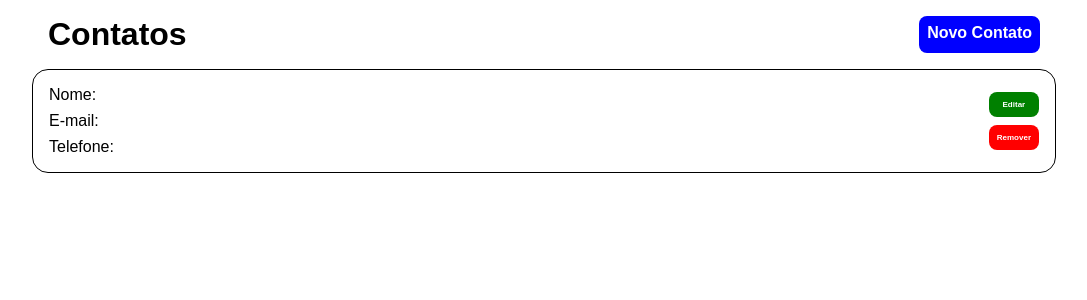
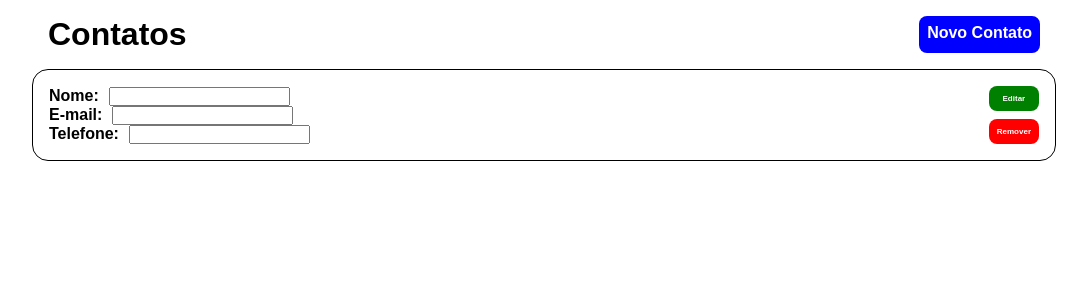
Before and after one commit to JonatasGdeC/lista-de-contatos, a React (Create React App) app: page / in a window 1280 px wide. Shown: the top 300 px of the page, without its empty margins (96-1183 px from the left). Built offline with nearby package versions, Linux system fonts and the light colour scheme.

Commit message:
Criando o reducer para cadastros de novos contatos

```diff
--- a/package.json
+++ b/package.json
@@ -41,6 +41,7 @@
     ]
   },
   "devDependencies": {
+    "@reduxjs/toolkit": "^2.1.0",
     "@types/styled-components": "^5.1.34",
     "@typescript-eslint/eslint-plugin": "^6.19.1",
     "@typescript-eslint/parser": "^6.19.1",
@@ -50,6 +51,7 @@
     "eslint-plugin-react": "^7.33.2",
     "eslint-plugin-react-hooks": "^4.6.0",
     "prettier": "3.2.4",
+    "react-redux": "^9.1.0",
     "react-router-dom": "^6.21.3",
     "styled-components": "^6.1.8"
   }
--- a/src/components/Contato/index.tsx
+++ b/src/components/Contato/index.tsx
@@ -1,20 +1,32 @@
+import { Contato } from '../../App'
 import { BotaoEditarSalvarCadastrar, BotaoExcluirCancelar } from '../../styles'
-import { Card } from './styles'
+import * as S from './styles'
 
-const Contato = () => {
+type Props = Contato
+
+const ContatoCard = ({ nome, email, telefone }: Props) => {
   return (
-    <Card>
+    <S.Card>
       <div>
-        <p>Nome:</p>
-        <p>E-mail:</p>
-        <p>Telefone:</p>
+        <S.Dados>
+          <label htmlFor="">Nome:</label>
+          <input type="text" value={nome} />
+        </S.Dados>
+        <S.Dados>
+          <label htmlFor="">E-mail:</label>
+          <input type="email" value={email} />
+        </S.Dados>
+        <S.Dados>
+          <label htmlFor="">Telefone:</label>
+          <input type="tel" value={telefone} />
+        </S.Dados>
       </div>
-      <div>
+      <S.Buttons>
         <BotaoEditarSalvarCadastrar>Editar</BotaoEditarSalvarCadastrar>
         <BotaoExcluirCancelar>Remover</BotaoExcluirCancelar>
-      </div>
-    </Card>
+      </S.Buttons>
+    </S.Card>
   )
 }
 
-export default Contato
+export default ContatoCard
--- a/src/components/Contato/styles.ts
+++ b/src/components/Contato/styles.ts
@@ -7,10 +7,17 @@ export const Card = styled.div`
   padding: 16px;
   border: 1px solid #000;
   border-radius: 16px;
+`
 
-  div {
-    display: flex;
-    flex-direction: column;
-    gap: 8px;
+export const Buttons = styled.div`
+  display: flex;
+  flex-direction: column;
+  gap: 8px;
+`
+
+export const Dados = styled.div`
+  label {
+    font-weight: bold;
+    margin-right: 10px;
   }
 `
--- a/src/containers/FormCadastro/index.tsx
+++ b/src/containers/FormCadastro/index.tsx
@@ -1,27 +1,65 @@
+import { FormEvent, useState } from 'react'
+import { useDispatch } from 'react-redux'
+
+import { cadastrar } from '../../store/reducers/contato'
+
 import { BotaoEditarSalvarCadastrar, ButtonRotas, Header } from '../../styles'
 import { Form } from './styles'
 
 const FormCadastro = () => {
+  const dispatch = useDispatch()
+  const [nome, setNome] = useState('')
+  const [email, setEmail] = useState('')
+  const [telefone, setTelefone] = useState('')
+
+  const cadastrarContato = (e: FormEvent) => {
+    e.preventDefault()
+    dispatch(
+      cadastrar({
+        nome,
+        email,
+        telefone
+      })
+    )
+  }
+
   return (
     <>
       <Header>
         <h1>Cadastro</h1>
         <ButtonRotas to="/">Voltar</ButtonRotas>
       </Header>
-      <Form>
+      <Form onSubmit={cadastrarContato}>
         <div>
           <label htmlFor="nome">Nome:</label>
-          <input type="text" id="nome" />
+          <input
+            type="text"
+            id="nome"
+            value={nome}
+            onChange={(e) => setNome(e.target.value)}
+          />
         </div>
         <div>
           <label htmlFor="email">E-mail:</label>
-          <input type="email" id="email" />
+          <input
+            type="email"
+            id="email"
+            value={email}
+            onChange={(e) => setEmail(e.target.value)}
+          />
         </div>
         <div>
           <label htmlFor="telefone">Telefone:</label>
-          <input type="tel" id="telefone" />
+          <input
+            type="tel"
+            id="telefone"
+            value={telefone}
+            onChange={(e) => setTelefone(e.target.value)}
+          />
         </div>
-        <BotaoEditarSalvarCadastrar>Cadastar</BotaoEditarSalvarCadastrar>
+        <BotaoEditarSalvarCadastrar type="submit">
+          Cadastar
+        </BotaoEditarSalvarCadastrar>
       </Form>
     </>
   )
--- a/src/containers/ListaContatos/index.tsx
+++ b/src/containers/ListaContatos/index.tsx
@@ -1,5 +1,5 @@
 import BotaoAdicionar from '../../components/BotaoAdicionar'
-import Contato from '../../components/Contato'
+import ContatoCard from '../../components/Contato'
 
 import { Header } from '../../styles'
 import { Lista } from './styles'
@@ -13,7 +13,7 @@ const ListaContato = () => {
       </Header>
       <Lista>
         <li>
-          <Contato />
+          <ContatoCard nome={''} email={''} telefone={''} id={0} />
         </li>
       </Lista>
     </>
--- /dev/null
+++ b/src/store/reducers/contato.ts
@@ -0,0 +1,40 @@
+import { PayloadAction, createSlice } from '@reduxjs/toolkit'
+import { Contato } from '../../App'
+
+type ContatoState = {
+  itens: Contato[]
+}
+
+const initialState: ContatoState = {
+  itens: []
+}
+
+const contatoSlice = createSlice({
+  name: 'contato',
+  initialState,
+  reducers: {
+    cadastrar: (state, action: PayloadAction<Omit<Contato, 'id'>>) => {
+      const contatoJaExiste = state.itens.find(
+        (contato) =>
+          contato.nome.toLocaleLowerCase() ===
+          action.payload.nome.toLocaleLowerCase()
+      )
+
+      if (contatoJaExiste) {
+        alert('Já existe um contato com esse nome')
+      } else {
+        const ultimoContato = state.itens[state.itens.length - 1]
+
+        const contatoNovo = {
+          ...action.payload,
+          id: ultimoContato ? ultimoContato.id + 1 : 1
+        }
+
+        state.itens.push(contatoNovo)
+      }
+    }
+  }
+})
+
+export const { cadastrar } = contatoSlice.actions
+export default contatoSlice.reducer
```
Also changed, not shown: src/App.tsx (+7 -0 lines), src/store/index.ts (added, +11 -0 lines), 1 other file (tests, documents, lock files or other folders).
